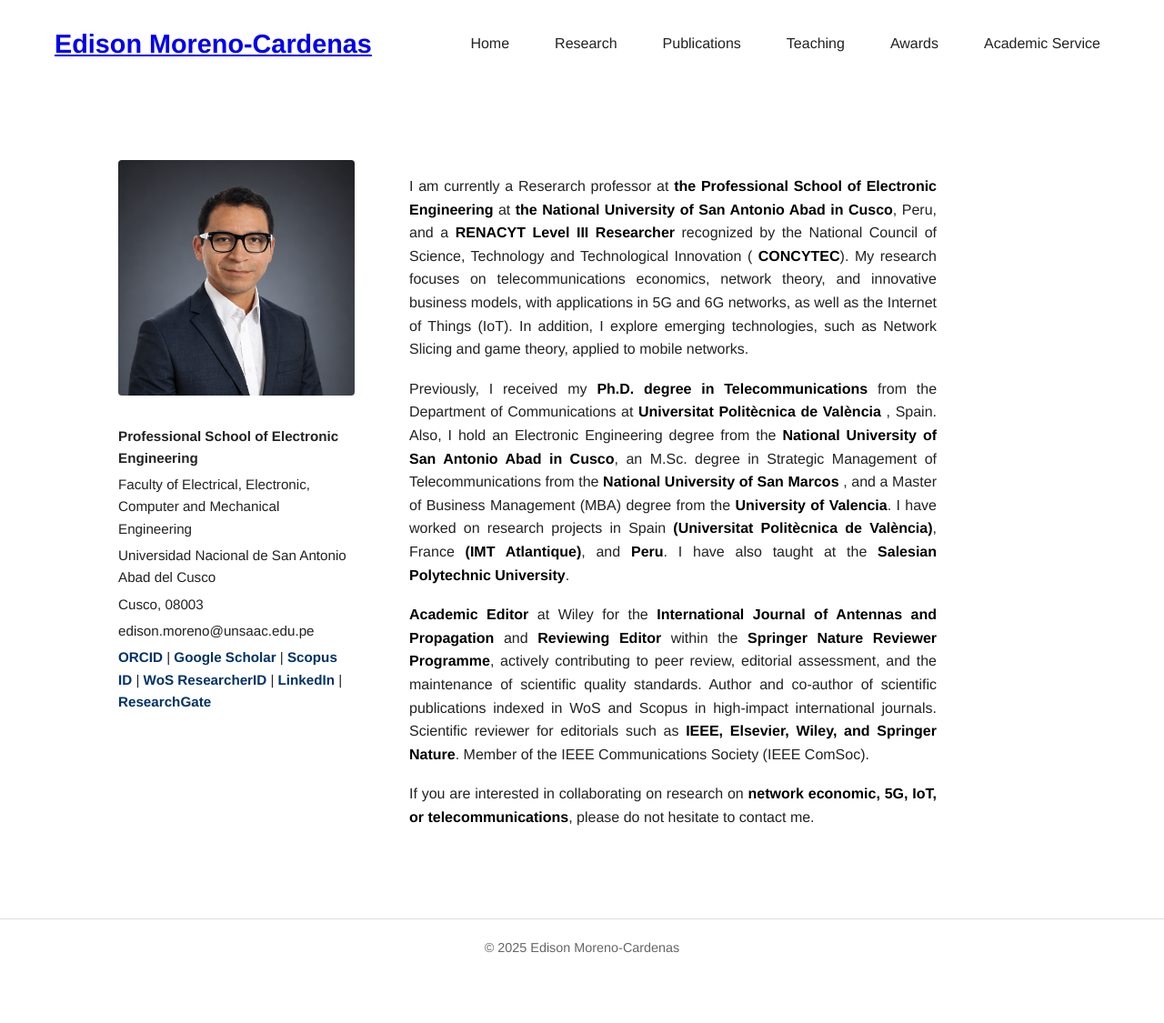
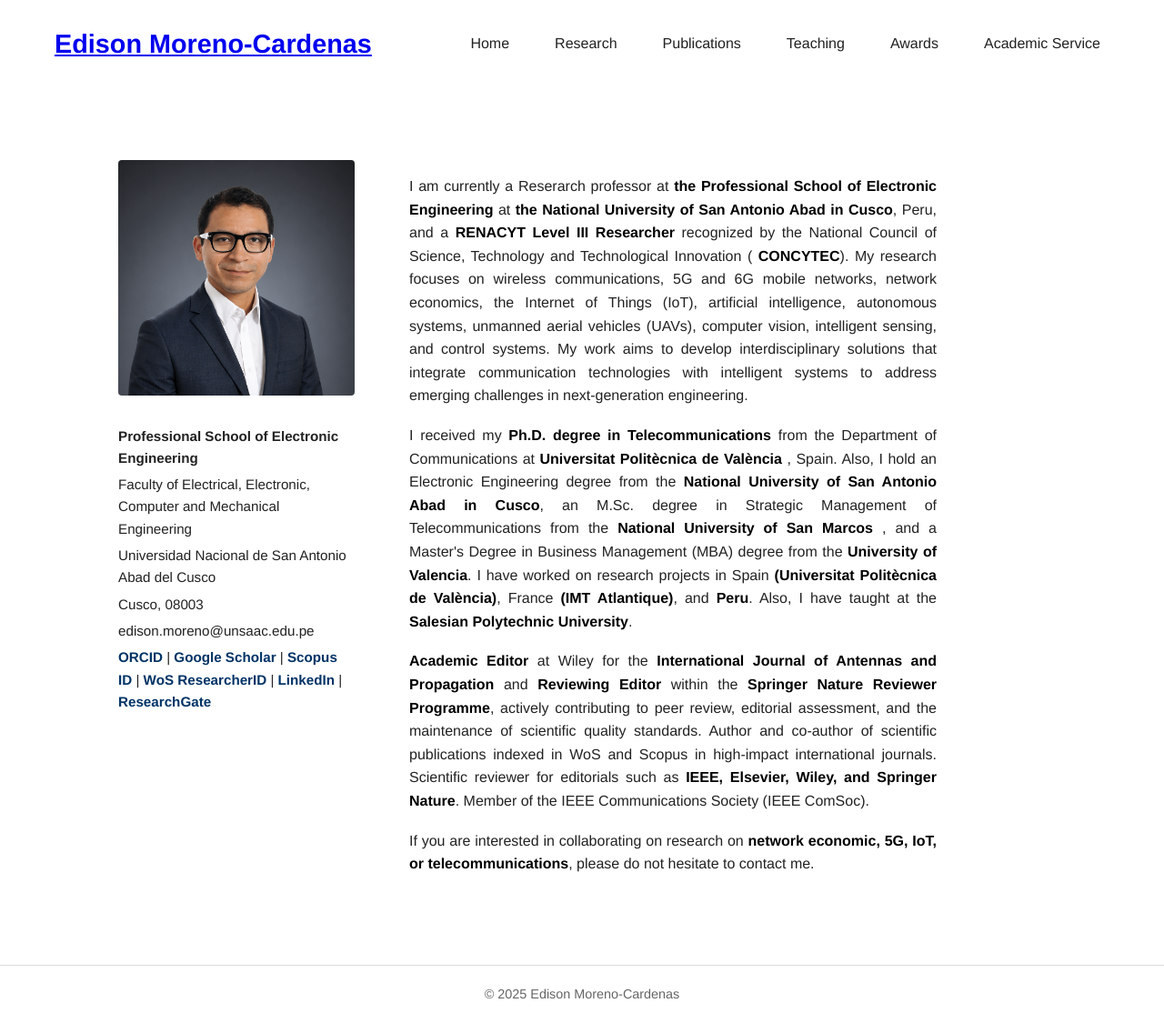
Before and after one commit to edisonmorenocardenas/edisonmorenocardenas.github.io, a Jekyll site: the page built from index.html, in a window 1280 px wide and 1125 px high. Shown: the whole window at 91% size. Built offline with Jekyll 4.4.1, drawn with Linux system fonts in a browser that asks for light colours.

Commit message:
Actualizar contenid

```diff
--- a/index.html
+++ b/index.html
@@ -37,12 +37,15 @@ title: "Home"
       </a>
 
 
-      My research focuses on telecommunications economics, network theory, and innovative business models, with applications in 5G and 6G networks,
-      as well as the Internet of Things (IoT). In addition, I explore emerging technologies, such as Network Slicing and game theory, applied to mobile networks.
+      My research focuses on wireless communications, 5G and 6G mobile networks, network economics,
+      the Internet of Things (IoT), artificial intelligence, autonomous systems, unmanned aerial vehicles (UAVs),
+      computer vision, intelligent sensing, and control systems.
+      My work aims to develop interdisciplinary solutions that integrate communication technologies with
+      intelligent systems to address emerging challenges in next-generation engineering.
     </p>
 
     <p>
-      Previously, I received my
+      I received my
       <a href="https://www.upv.es/entidades/edoctorado/programa-de-doctorado-en-telecomunicacion/" target="_blank" style="text-decoration: none; color: inherit;">
         <strong>Ph.D. degree in Telecommunications</strong>
       </a>
@@ -55,14 +58,14 @@ title: "Home"
         <strong>National University of San Antonio Abad in Cusco</strong></a>, an M.Sc. degree in Strategic Management of Telecommunications from the
       <a href="https://www.unmsm.edu.pe/" target="_blank" style="text-decoration: none; color: inherit;">
         <strong>National University of San Marcos</strong>
-      </a>, and a Master of Business Management (MBA) degree from the
+      </a>, and a Master's Degree in Business Management (MBA) degree from the
       <a href="https://www.uv.es/" target="_blank" style="text-decoration: none; color: inherit;">
         <strong>University of Valencia</strong></a>.
       I have worked on research projects in
       Spain <strong>(Universitat Politècnica de València)</strong>,
       France <strong>(<a href="https://www.imt-atlantique.fr/en" target="_blank" style="text-decoration: none; color: inherit;">IMT Atlantique</a>)</strong>, and
       <strong>Peru</strong>.
-      I have also taught at the <strong>Salesian Polytechnic University</strong>.
+      Also, I have taught at the <strong>Salesian Polytechnic University</strong>.
     </p>
 
     <p>
```
